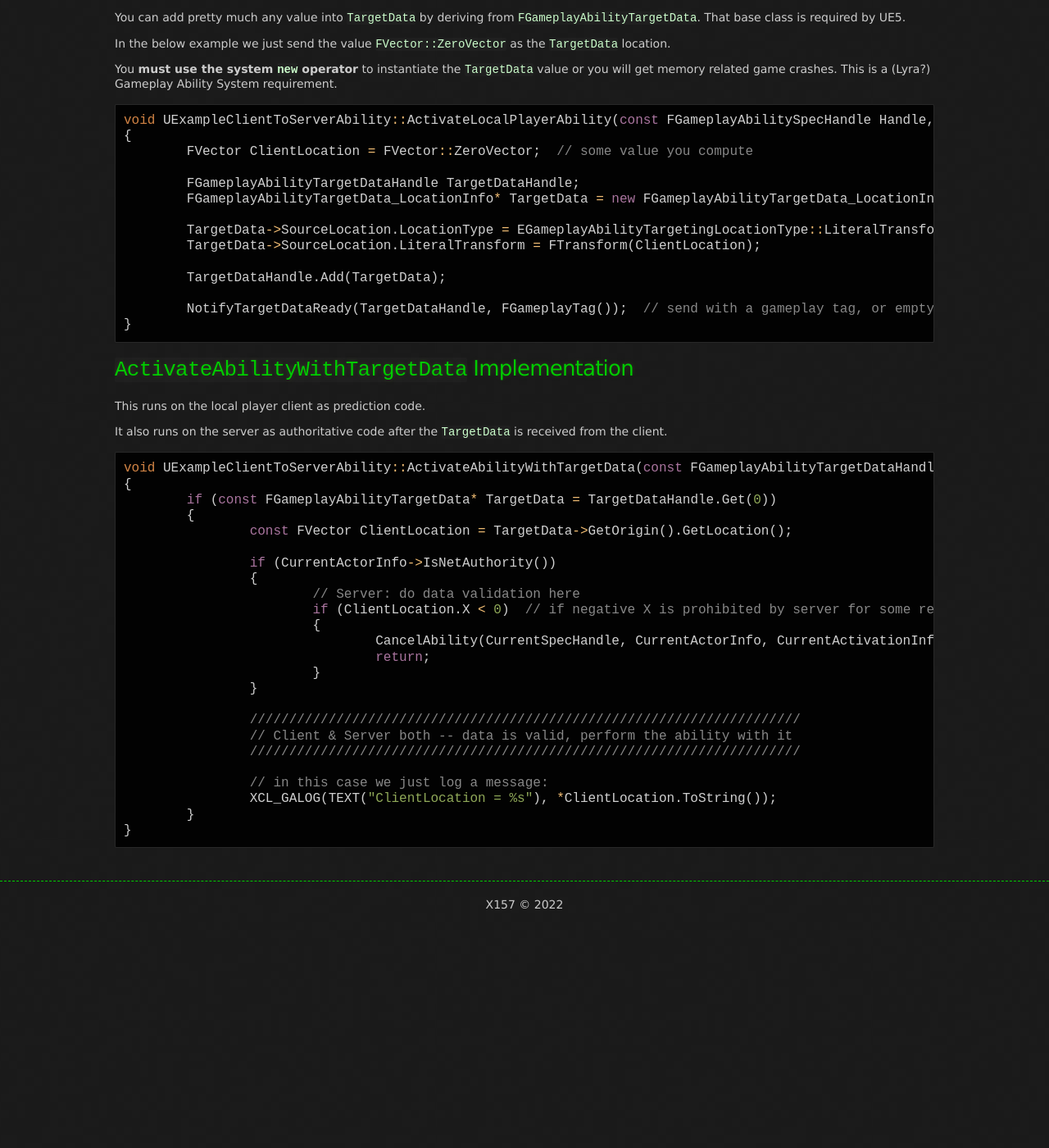
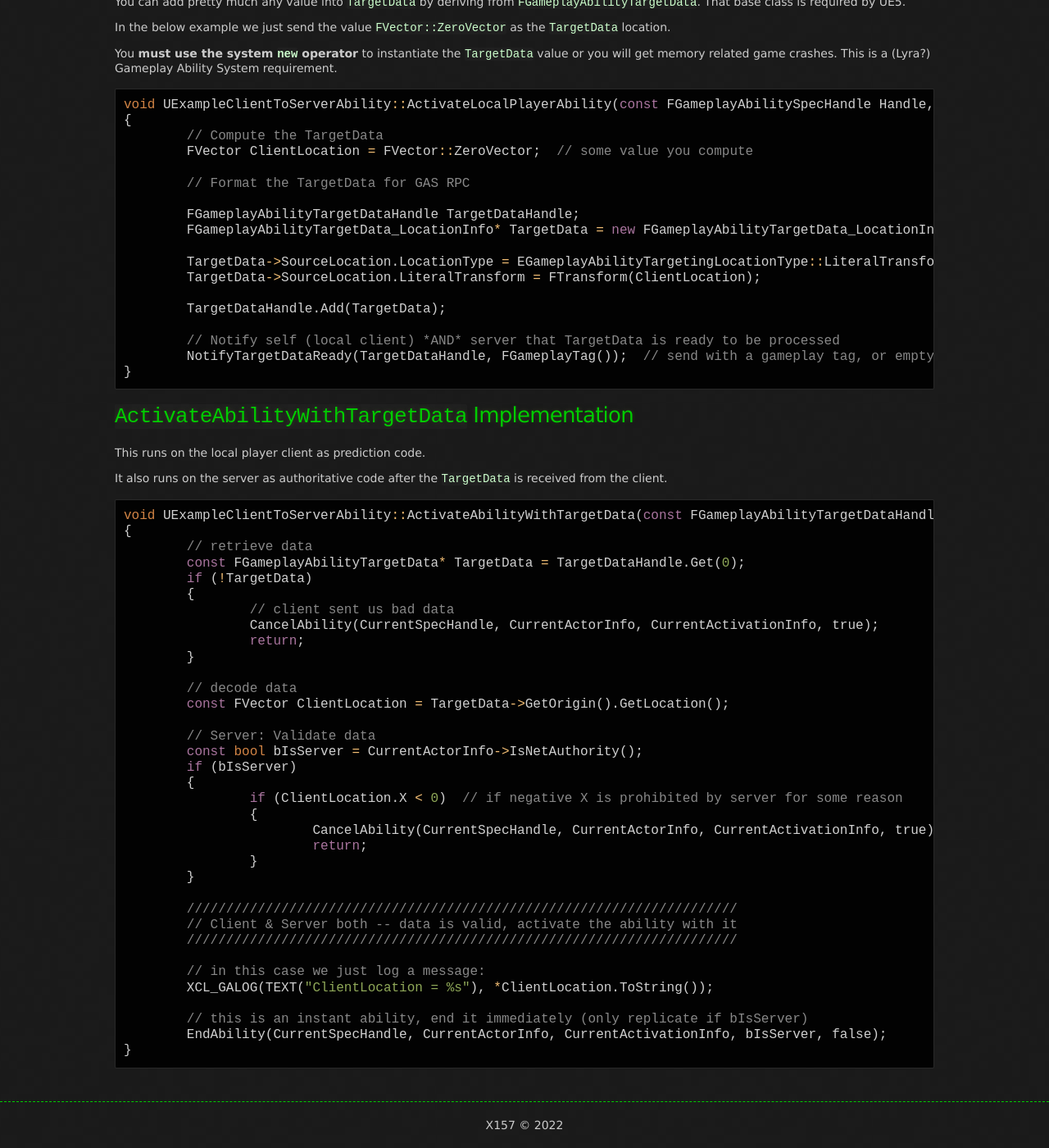
Before and after one commit to x157/x157.github.io, a Jekyll site: the page built from UE5/LyraStarterGame/Tutorials/How-To-Send-Client-Gameplay-Ability-Data-to-Server-in-C++.md, in a window 1280 px wide and 1400 px high, scrolled down 3233 px. Shown: the whole window at 82% size. Built offline with Jekyll 4.4.1, drawn with Linux system fonts in a browser that asks for light colours; before the commit the page ends 4365 px from its top, so only the background shows below that; some of the changed text lies outside the part shown.

Commit message:
Improve code examples

````diff
--- a/UE5/LyraStarterGame/Tutorials/How-To-Send-Client-Gameplay-Ability-Data-to-Server-in-C++.md
+++ b/UE5/LyraStarterGame/Tutorials/How-To-Send-Client-Gameplay-Ability-Data-to-Server-in-C++.md
@@ -213,7 +212,10 @@ related game crashes.  This is a (Lyra?) Gameplay Ability System requirement.
 ```c++
 void UExampleClientToServerAbility::ActivateLocalPlayerAbility(const FGameplayAbilitySpecHandle Handle, const FGameplayAbilityActorInfo* ActorInfo, const FGameplayAbilityActivationInfo ActivationInfo, const FGameplayEventData* TriggerEventData)
 {
+	// Compute the TargetData
 	FVector ClientLocation = FVector::ZeroVector;  // some value you compute
+
+	// Format the TargetData for GAS RPC
 
 	FGameplayAbilityTargetDataHandle TargetDataHandle;
 	FGameplayAbilityTargetData_LocationInfo* TargetData = new FGameplayAbilityTargetData_LocationInfo(); //** USE OF new() IS **REQUIRED** **
@@ -223,6 +225,7 @@ void UExampleClientToServerAbility::ActivateLocalPlayerAbility(const FGameplayAb
 
 	TargetDataHandle.Add(TargetData);
 
+	// Notify self (local client) *AND* server that TargetData is ready to be processed
 	NotifyTargetDataReady(TargetDataHandle, FGameplayTag());  // send with a gameplay tag, or empty
 }
 ```
@@ -237,26 +240,37 @@ It also runs on the server as authoritative code after the `TargetData` is recei
 ```c++
 void UExampleClientToServerAbility::ActivateAbilityWithTargetData(const FGameplayAbilityTargetDataHandle& TargetDataHandle, FGameplayTag ApplicationTag)
 {
-	if (const FGameplayAbilityTargetData* TargetData = TargetDataHandle.Get(0))
+	// retrieve data
+	const FGameplayAbilityTargetData* TargetData = TargetDataHandle.Get(0);
+	if (!TargetData)
 	{
-		const FVector ClientLocation = TargetData->GetOrigin().GetLocation();
+		// client sent us bad data
+		CancelAbility(CurrentSpecHandle, CurrentActorInfo, CurrentActivationInfo, true);
+		return;
+	}
 
-		if (CurrentActorInfo->IsNetAuthority())
+	// decode data
+	const FVector ClientLocation = TargetData->GetOrigin().GetLocation();
+
+	// Server: Validate data
+	const bool bIsServer = CurrentActorInfo->IsNetAuthority();
+	if (bIsServer)
+	{
+		if (ClientLocation.X < 0)  // if negative X is prohibited by server for some reason
 		{
-			// Server: do data validation here
-			if (ClientLocation.X < 0)  // if negative X is prohibited by server for some reason
-			{
-				CancelAbility(CurrentSpecHandle, CurrentActorInfo, CurrentActivationInfo, true);
-				return;
-			}
+			CancelAbility(CurrentSpecHandle, CurrentActorInfo, CurrentActivationInfo, true);
+			return;
 		}
+	}
 
-		//////////////////////////////////////////////////////////////////////
-		// Client & Server both -- data is valid, perform the ability with it
-		//////////////////////////////////////////////////////////////////////
+	//////////////////////////////////////////////////////////////////////
+	// Client & Server both -- data is valid, activate the ability with it
+	//////////////////////////////////////////////////////////////////////
 
-		// in this case we just log a message:
-		XCL_GALOG(TEXT("ClientLocation = %s"), *ClientLocation.ToString());
-	}
+	// in this case we just log a message:
+	XCL_GALOG(TEXT("ClientLocation = %s"), *ClientLocation.ToString());
+
+	// this is an instant ability, end it immediately (only replicate if bIsServer)
+	EndAbility(CurrentSpecHandle, CurrentActorInfo, CurrentActivationInfo, bIsServer, false);
 }
 ```
````
Also changed, not shown: other parts of UE5/LyraStarterGame/Tutorials/How-To-Send-Client-Gameplay-Ability-Data-to-Server-in-C++.md (+0 -1 lines).
